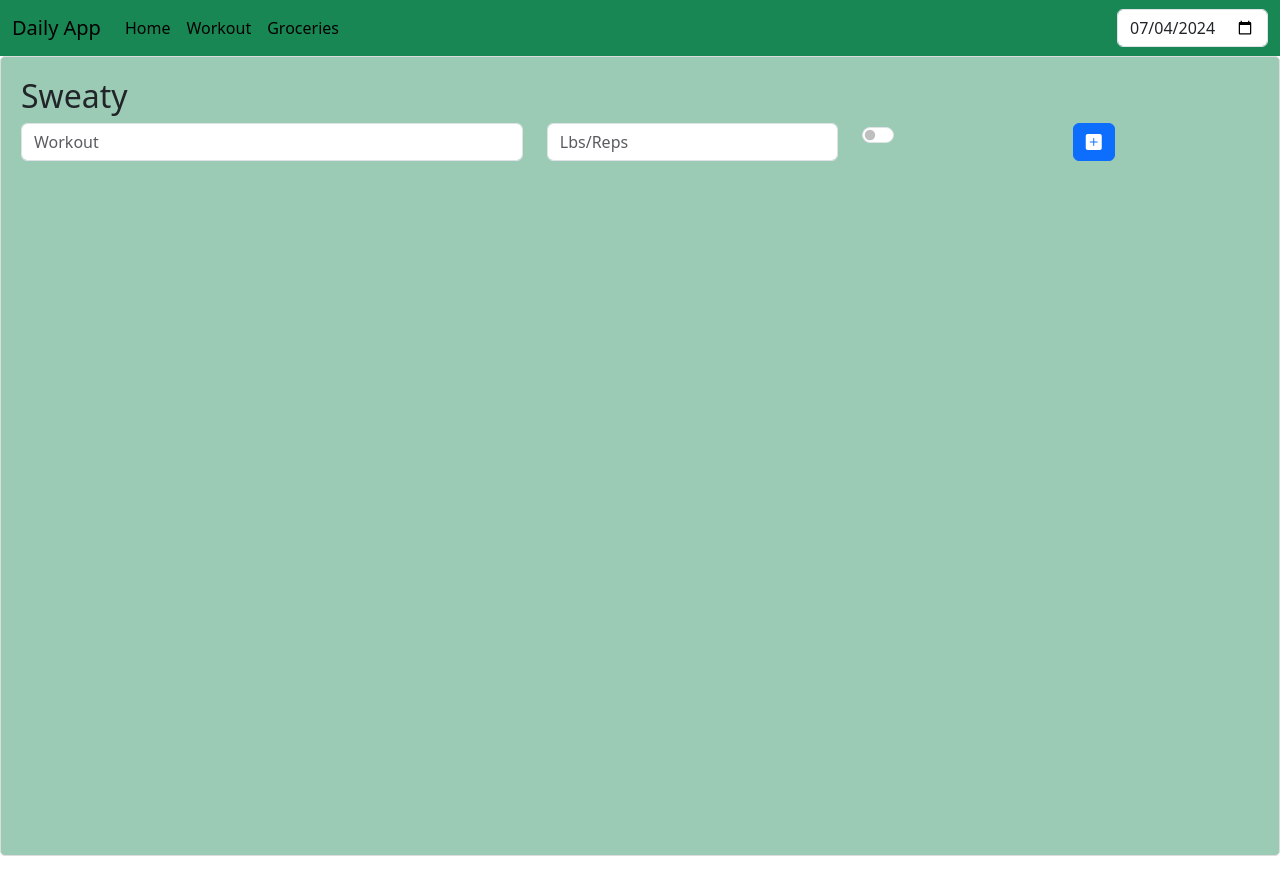
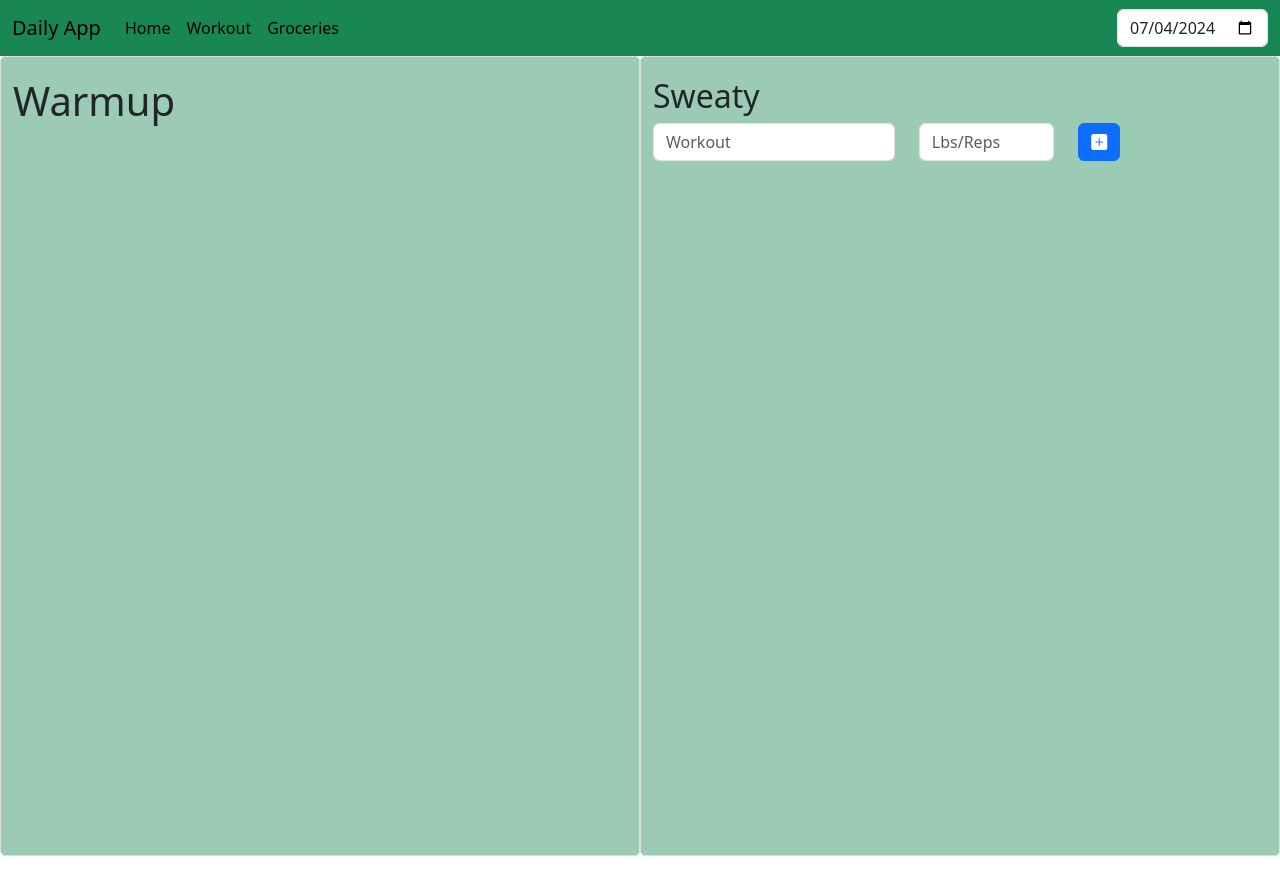
Before and after one commit to aneeshmunnam/daily-activity, a React (Create React App) app: page / in a window 1280 px wide. Both pictures are taken after a click on the link "Workout". Built offline with nearby package versions, Linux system fonts and the light colour scheme.

Commit message:
add warmup comp & delete w func from Sweat comp

```diff
--- a/src/common/TaskList.js
+++ b/src/common/TaskList.js
@@ -19,14 +19,6 @@ function Task({task, onEdit, onHandle, index, onDelete}) {
     if (editing) {
         editTask = (
             <>
-                {task.warmup ?
-                    <div className="col-auto" key={`warmup-${index+1}`}>
-                        <b>W</b>
-                    </div> :
-                    <div className="col-auto" key={`warmup-${index+1}`}>
-                        <b>G</b>
-                    </div>
-                }
                 <div className="col-auto" key={index}>
                     <input key={index+1}
                     className="form-control"
@@ -68,14 +60,6 @@ function Task({task, onEdit, onHandle, index, onDelete}) {
     } else {
         editTask = (
             <>
-                {task.warmup ?
-                    <div className="col-auto" key={`warmup-${index+1}`}>
-                        <b>W</b>
-                    </div> :
-                    <div className="col-auto" key={`warmup-${index+1}`}>
-                        <b>G</b>
-                    </div>
-                }
                 <div className="col-3" key={index}>
                     <label key={index}>{task.task}</label>
                 </div>
--- a/src/components/Sweat.js
+++ b/src/components/Sweat.js
@@ -6,7 +6,6 @@ export default function Sweat({selectedDate}) {
 
     const workout = useRef('');
     const weight = useRef('');
-    const warmup = useRef(null);
 
     const [sweats, setSweats] = useState([]);
 
@@ -24,23 +23,20 @@ export default function Sweat({selectedDate}) {
 
     const handleSweat = async (e) => {
         if ((workout.current && workout.current.value.length === 0) ||
-                        (weight.current && weight.current.value.length === 0
-                            && !warmup.current.checked)) return;
+                        (weight.current && weight.current.value.length === 0)) return;
         const sweatTask = {
             "id": Math.floor(Math.random() * 100000) + 1,
             "task": workout.current.value,
             "weight": weight.current.value.length === 0  ? ' ' : weight.current.value,
             "status": false,
-            "sweatType": true,
-            "warmup": warmup.current.checked
+            "sweatType": true
         };
         await db.sweatTasks.add({
             id: sweatTask.id,
             task: sweatTask.task,
             weight: sweatTask.weight,
             status: sweatTask.status,
-            date: selectedDate,
-            warmup: warmup.current.checked
+            date: selectedDate
         });
         setSweats([
             ...sweats,
@@ -48,7 +44,6 @@ export default function Sweat({selectedDate}) {
         ]);
         workout.current.value = '';
         weight.current.value = '';
-        warmup.current.checked = false;
         e.preventDefault();
     };
 
@@ -112,21 +107,6 @@ export default function Sweat({selectedDate}) {
                     placeholder="Lbs/Reps" />
                 </div>
                 <div className="col">
-                    <div className="warmup">
-                        <div className="form-check form-switch">
-                            <input className="form-check-input"
-                                key="warmup"
-                                type="checkbox" id="warmupCheckDefault"
-                                name="warmup"
-                                ref={warmup}
-                                defaultChecked = {false} />
-                            <b className="warmup-tooltip-message">
-                                Warmup
-                            </b>
-                        </div>
-                    </div>
-                </div>
-                <div className="col">
                     <button className="btn btn-primary" onClick={handleSweat}>
                         <i className="bi bi-plus-square-fill"></i>
                     </button>
--- /dev/null
+++ b/src/components/Warmup.js
@@ -0,0 +1,7 @@
+export default function Warmup({selectedDate}) {
+    return (
+        <h1>
+            Warmup
+        </h1>
+    )
+}
--- a/src/components/Workout.js
+++ b/src/components/Workout.js
@@ -1,9 +1,17 @@
 import Sweat from "./Sweat";
+import Warmup from "./Warmup";
 
 export default function Workout({selectedDate}) {
     return (
-        <div className='col-sm column'>
-            <Sweat selectedDate={selectedDate} />
-        </div>
+       <div className="container-fluid">
+            <div className="row">
+                <div className='col-sm column'>
+                    <Warmup selectedDate={selectedDate} />
+                </div>
+                <div className='col-sm column'>
+                    <Sweat selectedDate={selectedDate} />
+                </div>
+            </div>
+       </div>
     );
 }
```
